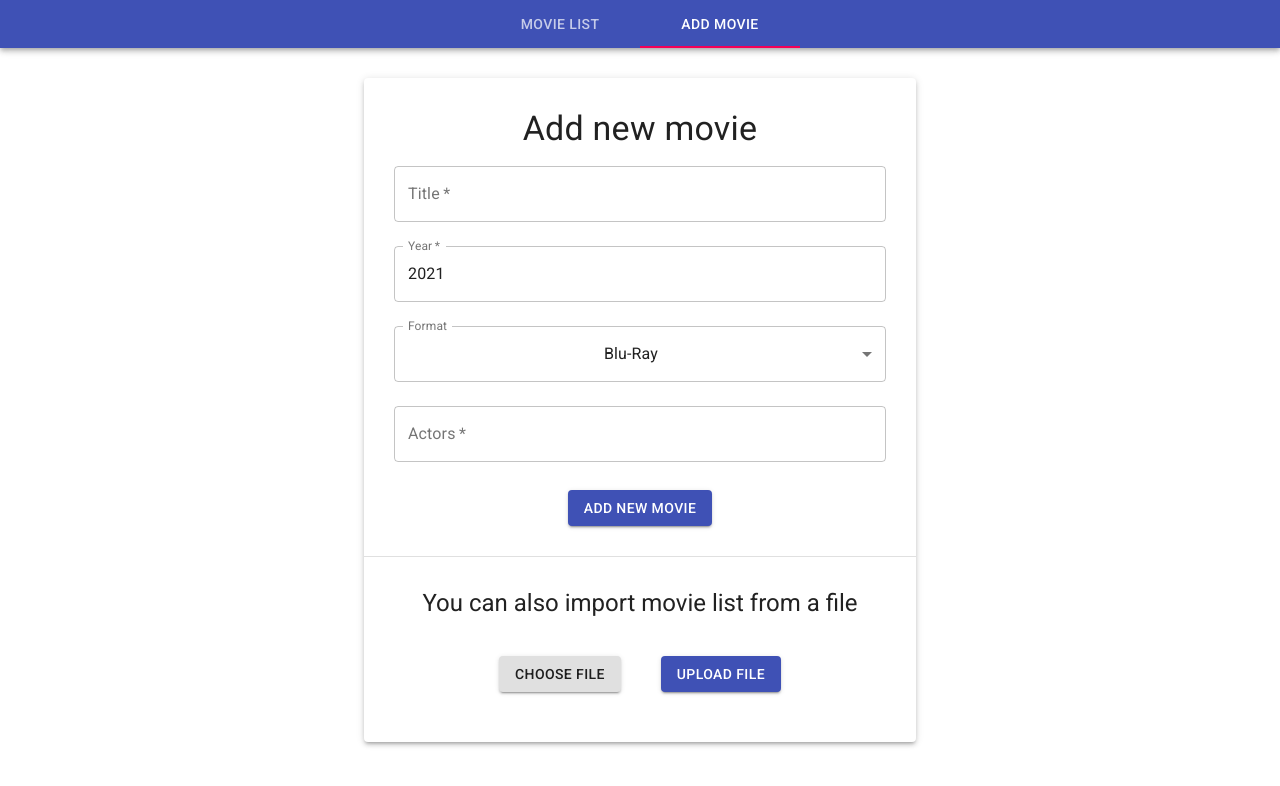
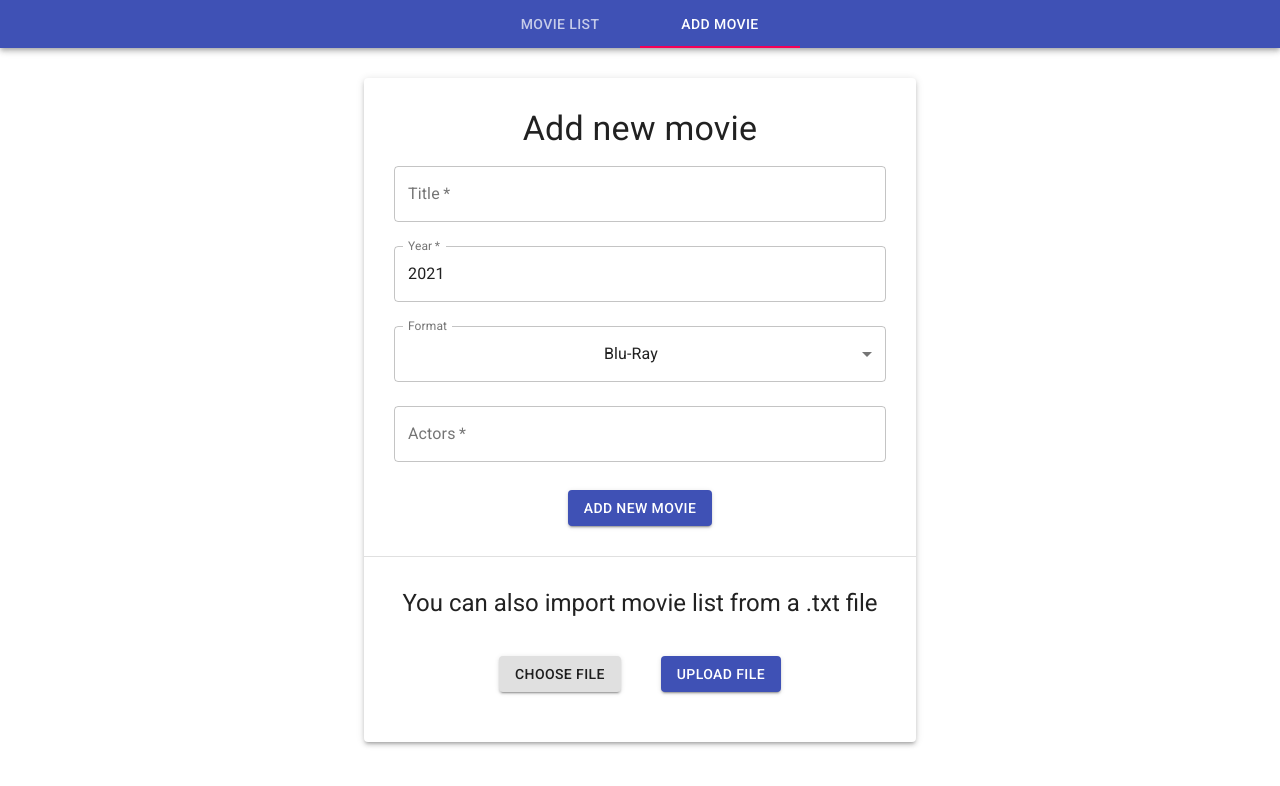
Before and after one commit to OleksandrKlanovets/movie-app, a React (Create React App) app in the folder src/client/: page / in a window 1280 px wide. Both pictures are taken after a click on the tab "ADD MOVIE". Shown: the top 786 px of the page. Built offline with nearby package versions, Linux system fonts and the light colour scheme; no server answers.

Commit message:
fix: Add file accept filter on the client-side

```diff
--- a/src/client/src/components/addMovie/AddMovie.js
+++ b/src/client/src/components/addMovie/AddMovie.js
@@ -29,7 +29,7 @@ export default function AddMovie() {
       <Divider />
       <div className={classes.form}>
         <Typography variant="h5" align="center">
-          You can also import movie list from a file
+          You can also import movie list from a .txt file
         </Typography>
         <ImportMoviesForm />
       </div>
--- a/src/client/src/components/addMovie/ImportMoviesForm.js
+++ b/src/client/src/components/addMovie/ImportMoviesForm.js
@@ -46,6 +46,7 @@ export default function ImportMoviesForm() {
           onChange={handleFileSelection}
           name="moviesFile"
           type="file"
+          accept=".txt"
           hidden
           required
         />
```
